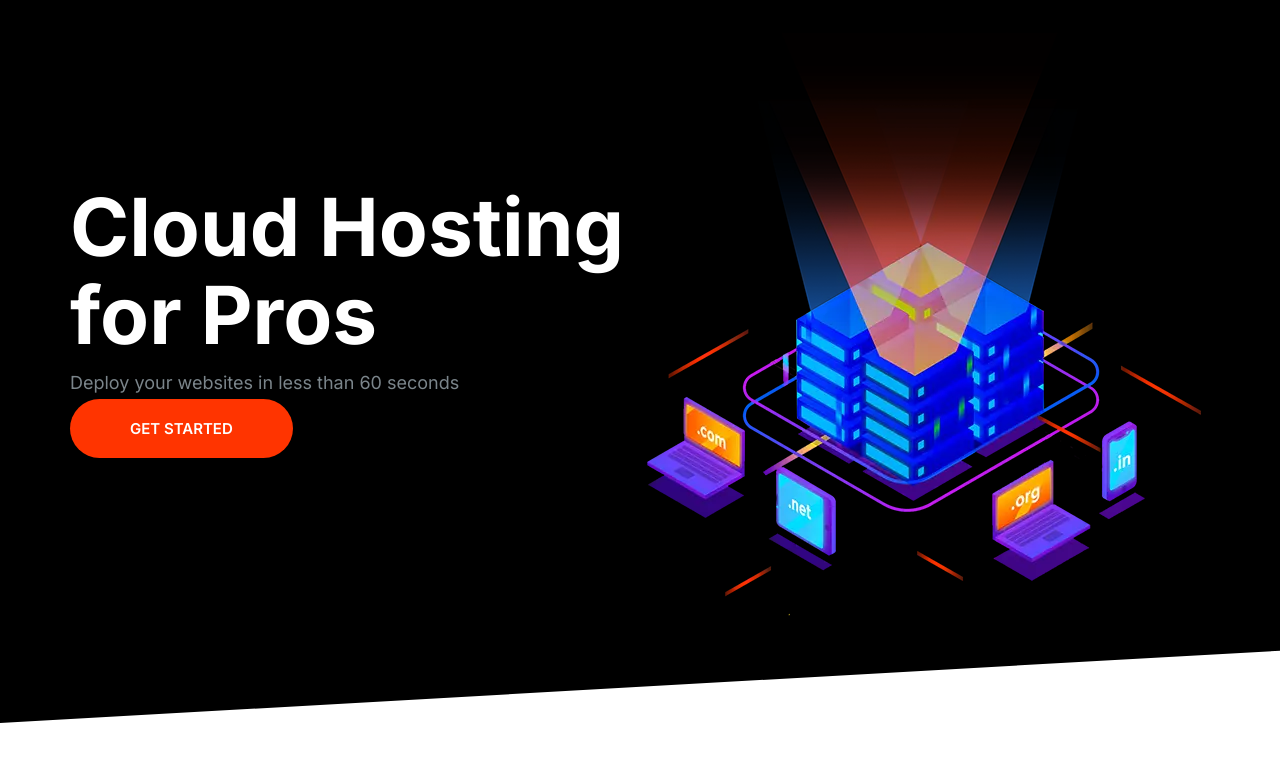
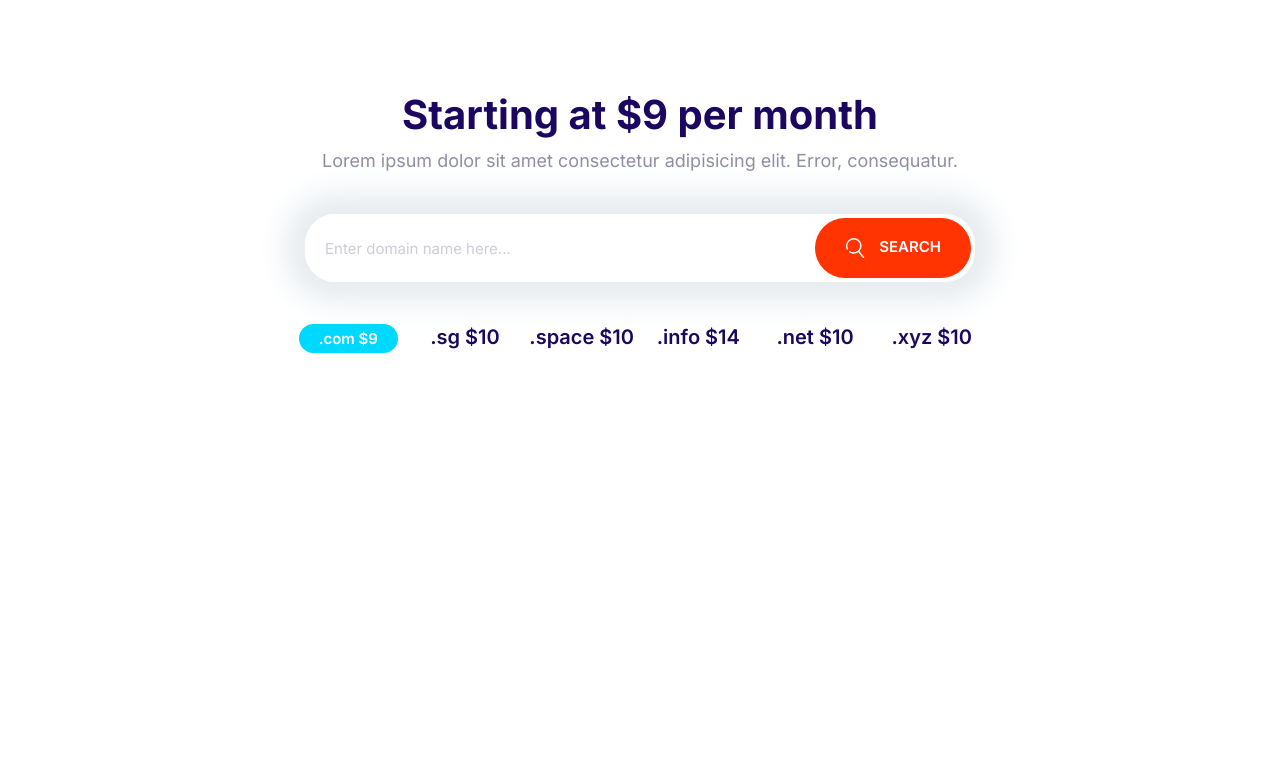
Before and after one commit to Mpz30/Moshify-clone, a plain HTML site: page index.html in a window 1280 px wide. Drawn offline with Linux system fonts and the light colour scheme.

Commit message:
Define domain block structure.

```diff
--- a/css/styles.css
+++ b/css/styles.css
@@ -217,11 +217,18 @@ a {
   font-size: 1.8rem;
   font-weight: 600;
   margin: 1rem 0;
+  outline: 0;
   padding: 2rem 3rem ;
   text-align: center;
   text-transform: uppercase;
   white-space: nowrap;
+}
 
+.btn .icon {
+  width: 2rem;
+  height: 2rem;
+  margin-right: 1rem;
+  vertical-align: middle;
 }
 
 .btn--primary {
@@ -308,7 +315,7 @@ a {
 .input-group .input {
   border: 0;
   flex-grow: 1;
-  padding: 1.5rem 1rem;
+  padding: 1.5rem 2rem;
 }
 
 @media screen and (min-width: 1024px) {
@@ -739,5 +746,32 @@ a {
     text-align: left;
     align-self: center;
   }
+}
+
+/*Domain Block*/
+
+.block-domain .input-group {
+  box-shadow: 0px 0px 30px 20px #e6ebee;
+  border: 0;
+  max-width: 670px;
+  margin: 4rem auto;
 
 }
+
+
+.block-domain__prices {
+  display: grid;
+  grid-template-columns: repeat(3, 1fr);
+  grid-template-rows: repeat(2, 6rem);
+  font-size: 2rem;
+  font-weight: 600;
+  justify-items: center;
+  max-width: 700px;
+  margin: 0 auto;
+}
+
+@media screen and (min-width: 768px) {
+  .block-domain__prices {
+    grid-template-columns: repeat(auto-fit, minmax(10rem,1fr))
+  }
+}
--- a/index.html
+++ b/index.html
@@ -11,19 +11,28 @@
   <link rel="stylesheet" href="css/styles.css">
 </head>
 <body>
-  <section class="block block--dark block--skewed-left hero">
-    <div class="container grid grid--1x2">
-      <header class=" block__header hero__content">
-        <h1 class="block__heading">Cloud Hosting for Pros</h1>
-        <p class="hero_tagline">Deploy your websites in less than 60 seconds</p>
-        <a href="#" class="btn btn--accent btn--stretched">Get started</a>
-      </header>
-      <picture>
-        <source type="image/webp" srcset="images/banner.webp 1x, images/banner@2x.webp 2x">
-        <source type="image/png" srcset="images/banner.png 1x, images/banner@2x.png 2x">
-        <img class="hero__image" src="images/banner.png" alt="">
-      </picture>
+  <section class="block container block-domain">
+    <header class="block__header">
+      <h2>Starting at $9 per month</h2>
+      <p>Lorem ipsum dolor sit amet consectetur adipisicing elit. Error, consequatur.</p>
+    </header>
+    <div class="input-group">
+      <input type="text" class="input" placeholder="Enter domain name here...">
+      <button class="btn btn--accent">
+        <svg class="icon icon--white">
+          <use xlink:href="images/sprite.svg#search"></use>
+        </svg>
+        Search
+      </button>
     </div>
+    <ul class="list block-domain__prices">
+      <li><span class="badge badge--secondary">.com $9</span></li>
+      <li>.sg $10</li>
+      <li>.space $10</li>
+      <li>.info $14</li>
+      <li>.net $10</li>
+      <li>.xyz $10</li>
+    </ul>
   </section>
   <script src="js/main.js"></script>
 </body>
```
Also changed, not shown: components/domain block.html (added, +23 -0 lines), components/inputgroup.html (+1 -5 lines).
